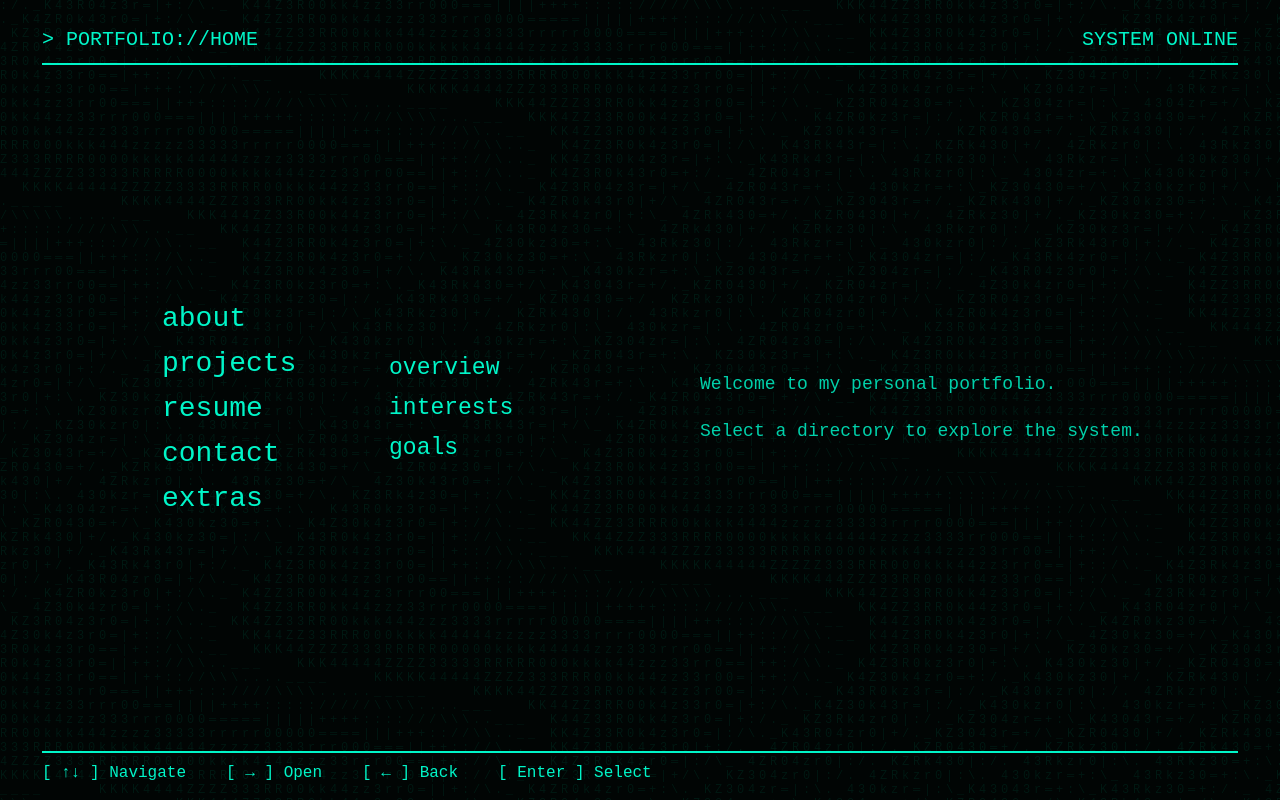
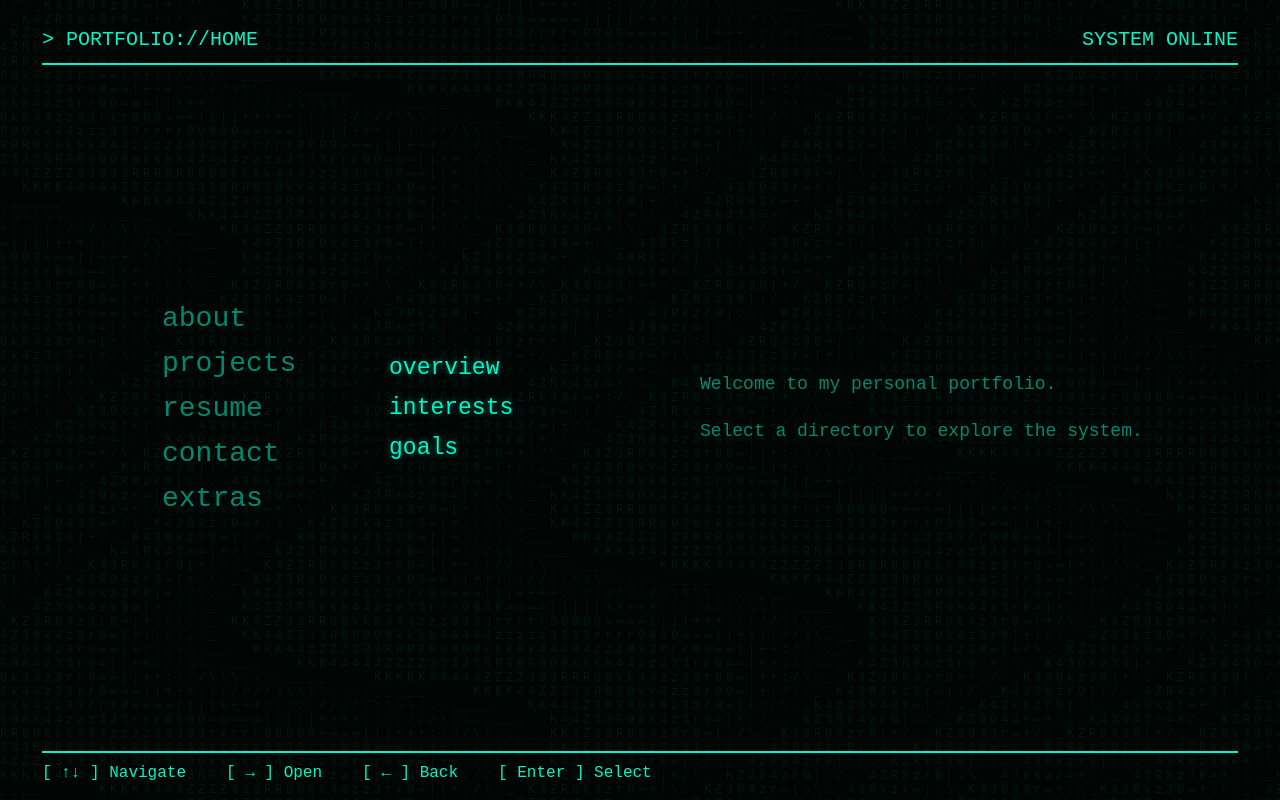
Before and after one commit to KasisEllisJr/portfolio-terminal, a React (Vite) app: page / in a window 1280 px wide. Both pictures are taken after a click on the button "about". Built offline with nearby package versions, Linux system fonts and the light colour scheme.

Commit message:
Add active panel visual feedback

```diff
--- a/src/App.css
+++ b/src/App.css
@@ -167,7 +167,7 @@ body {
 }
 
 .menu-item:hover,
-.menu-item.selected {
+.sub-menu-item:hover {
   color: #d9fff7;
 
   text-shadow:
@@ -193,12 +193,13 @@ body {
   cursor: pointer;
 }
 
-.sub-menu-item:hover,
+.menu-item.selected,
 .sub-menu-item.selected {
-  color: #d9fff7;
+  color: #eafffb;
 
   text-shadow:
-    0 0 7px rgba(0, 245, 200, 0.7);
+    0 0 8px rgba(0, 245, 200, 0.9),
+    0 0 16px rgba(0, 245, 200, 0.35);
 }
 
 .content-display {
@@ -233,3 +234,26 @@ body {
 .landing-content {
   opacity: 0.85;
 }
+
+/* --------------------------- */
+/* ACTIVE PANEL FEEDBACK */
+/* --------------------------- */
+
+.panel-active {
+  opacity: 1;
+}
+
+.panel-inactive {
+  opacity: 0.55;
+}
+
+.panel-active .menu-item,
+.panel-active .sub-menu-item {
+  text-shadow:
+    0 0 6px rgba(0, 245, 200, 0.45);
+}
+
+.panel-inactive .menu-item,
+.panel-inactive .sub-menu-item {
+  text-shadow: none;
+}
--- a/src/App.jsx
+++ b/src/App.jsx
@@ -209,6 +209,7 @@ function App() {
 
           <ContentDisplay
             selectedItem={selectedContent}
+            isActive={activePanel === "content"}
           />
         </main>
 
--- a/src/components/ContentDisplay.jsx
+++ b/src/components/ContentDisplay.jsx
@@ -1,12 +1,15 @@
 export default function ContentDisplay({
   selectedItem,
+  isActive,
 }) {
   if (!selectedItem) {
     return (
-      <section className="content-display landing-content">
-        <p>
-          Welcome to my personal portfolio.
-        </p>
+      <section
+        className={`content-display landing-content ${
+          isActive ? "panel-active" : "panel-inactive"
+        }`}
+      >
+        <p>Welcome to my personal portfolio.</p>
 
         <p>
           Select a directory to explore the system.
@@ -16,7 +19,11 @@ export default function ContentDisplay({
   }
 
   return (
-    <section className="content-display">
+    <section
+      className={`content-display ${
+        isActive ? "panel-active" : "panel-inactive"
+      }`}
+    >
       <h1>{selectedItem.title}</h1>
 
       <div className="content-divider">
--- a/src/components/MainMenu.jsx
+++ b/src/components/MainMenu.jsx
@@ -6,7 +6,7 @@ export default function MainMenu({
   isActive,
 }) {
   return (
-    <nav className="main-menu">
+    <nav className={`main-menu ${isActive ? "panel-active" : "panel-inactive"}`}>
       {items.map((item, index) => {
         const isSelected = selectedIndex === index && isActive;
 
--- a/src/components/SubMenu.jsx
+++ b/src/components/SubMenu.jsx
@@ -10,27 +10,34 @@ export default function SubMenu({
   }
 
   return (
-    <nav className="sub-menu">
+    <nav
+      className={`sub-menu ${
+        isActive ? "panel-active" : "panel-inactive"
+      }`}
+    >
       {items.map((item, index) => {
-        const isSelected = selectedIndex === index && isActive;
+        const isSelected =
+          selectedIndex === index && isActive;
 
         return (
           <button
             key={item.id}
             className={`sub-menu-item ${
-                isSelected ? "selected" : ""
+              isSelected ? "selected" : ""
             }`}
-            onMouseEnter={() => setSelectedIndex(index)}
+            onMouseEnter={() => {
+              setSelectedIndex(index);
+            }}
             onClick={() => {
-                setSelectedIndex(index);
-                onOpen(item);
+              setSelectedIndex(index);
+              onOpen(item);
             }}
-            >
+          >
             <span className="menu-pointer">
               {isSelected ? ">" : " "}
             </span>
 
-            {item.label}
+            <span>{item.label}</span>
           </button>
         );
       })}
```
